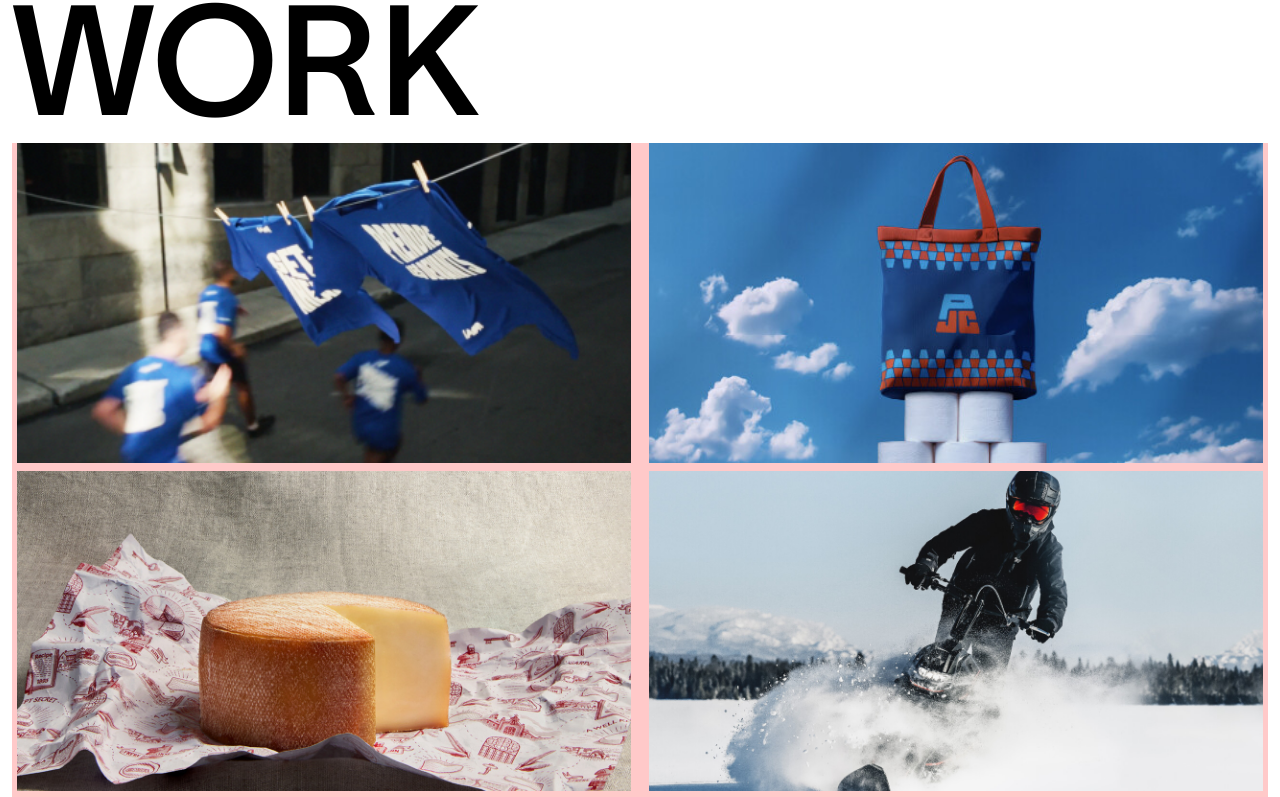
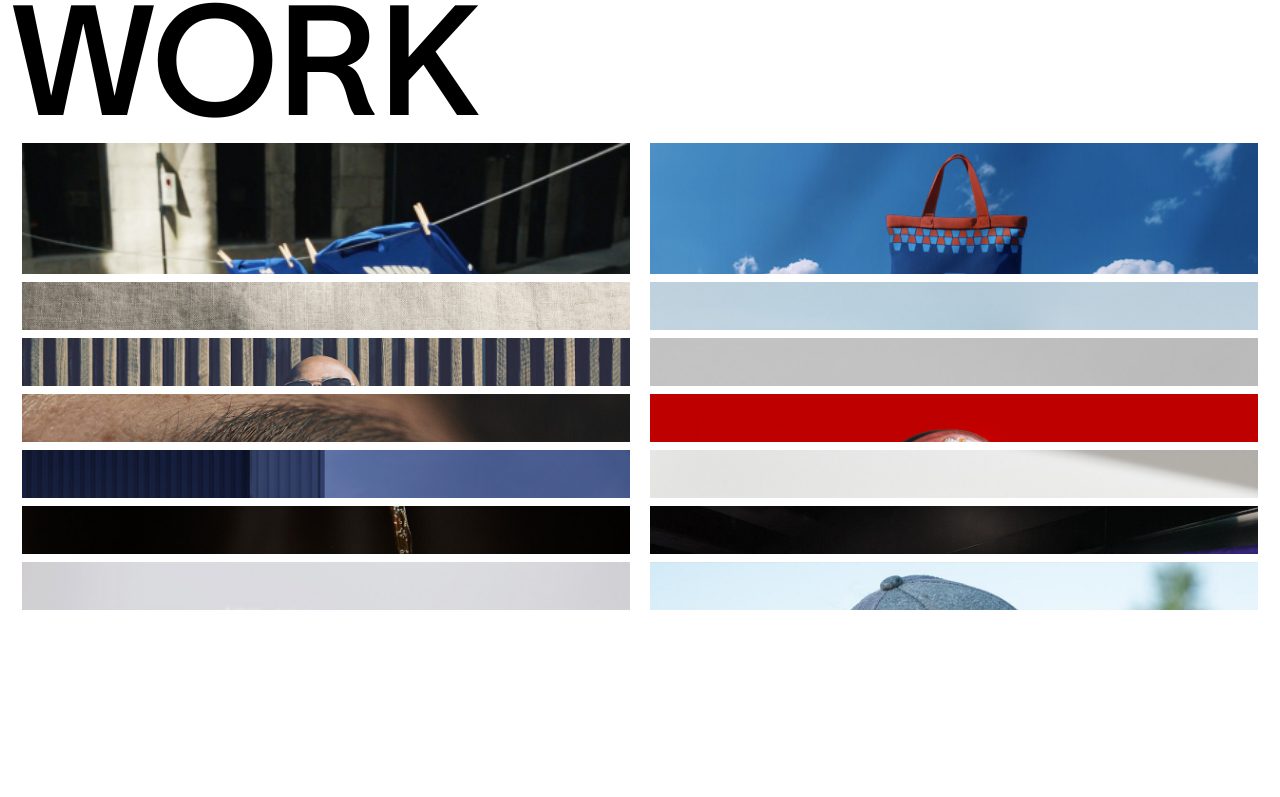
Before and after one commit to hafizmuhammadsufyan/K72, a React (Vite) app: page /projects in a window 1280 px wide. Shown: the part 403-1200 px from the top of the page. After the commit the page ends 1021 px from the top, so only its background shows below. Built offline with nearby package versions, Linux system fonts and the light colour scheme.

Commit message:
Completed Project Page

```diff
--- a/src/Pages/Projects.jsx
+++ b/src/Pages/Projects.jsx
@@ -9,10 +9,6 @@ const Projects = () => {
   const workUpperLeft = useRef(null)
   const workUpperMiddle = useRef(null)
   const workUpperRight = useRef(null)
-
-  // console.log(workUpperLeft.current.innerText);
-
-
 
   const workData = [
     {
@@ -55,6 +51,37 @@ const Projects = () => {
       left2: "Lassonde",
       middle2: "Fruite",
       right2: "2021"
+    },
+
+    {
+      workImg1: "workimg9.jpg",
+      left1: "PME MTL",
+      middle1: "Open",
+      right1: "2020",
+      workImg2: "workimg10.jpg",
+      left2: "GrandaWorld",
+      middle2: "Crisis24",
+      right2: "2021"
+    },
+    {
+      workImg1: "workimg11.jpg",
+      left1: "La Fondation BAnQ",
+      middle1: "100 Temps",
+      right1: "2020",
+      workImg2: "workimg12.jpg",
+      left2: "Orchestre Symphonique",
+      middle2: "Synthesia",
+      right2: "2019"
+    },
+    {
+      workImg1: "workimg13.jpg",
+      left1: "Lamajuere",
+      middle1: "Lamajuere",
+      right1: "2019",
+      workImg2: "workimg14.jpg",
+      left2: "Solio",
+      middle2: "La Coop",
+      right2: "2019"
     },
   ]
 
@@ -113,30 +140,69 @@ const Projects = () => {
       })
   }
 
-  // gsap.registerPlugin(ScrollTrigger)
+  gsap.registerPlugin(ScrollTrigger)
+
+  useGSAP(() => {
+  gsap.set('.workDivParent', {
+    height: "3rem",
+    overflow: 'hidden'
+  })
+})
+
+
+useGSAP(() => {
+  const rows = gsap.utils.toArray('.workDivParent')
+
+
+  const tl = gsap.timeline({
+    scrollTrigger: {
+      trigger: '.lol',
+      start: 'top 80%',
+      end: `+=${rows.length * 310}`, // scroll distance
+      scrub: true,
+    }
+  })
+
+  rows.forEach(row => {
+    tl.to(row, {
+      height: '20rem',
+      ease: 'none'
+    })
+  })
+})
 
 // useGSAP(() => {
-  //   gsap.from('.workDivParent', {
-  //     height: 0,
-  //     stagger: {
-  //       amount: 0.5
-  //     },
+//   const rows = gsap.utils.toArray('.workDivParent')
+
+//   const ROW_OPEN_HEIGHT = 320   // jitni height chahiye
+//   const SCROLL_PER_ROW = window.innerHeight * 0.8 // har row ka scroll time
+
+//   const tl = gsap.timeline({
 //     scrollTrigger: {
 //       trigger: '.lol',
-  //       markers: true,
-  //       start: "top 100%",
-  //       end: "top -100%",
-  //       scrub: true
-  //     },
+//       start: 'top 100%',
+//       end: `+=${rows.length * SCROLL_PER_ROW}`,
+//       scrub: true,
+//       pin: true,
+//       anticipatePin: 1
+//     }
+//   })
 
+//   rows.forEach(row => {
+//     tl.to(row, {
+//       height: ROW_OPEN_HEIGHT,
+//       ease: 'none',
+//       duration: 1
+//     })
 //   })
 // })
 
 
 
 
+
   return (
-    <div className='pt-1'>
+    <div className='boody pt-1'>
       <div className='h-[7.5vh] fixed top-0 left-0 w-full bg-white z-2'></div>
       <div ref={workUpperRef} className='flex text-black border-y-2 z-5 justify-between fixed w-full bg-white top-[7.5vh] px-5 py-2'>
         <div><h3 ref={workUpperLeft} className='font-[font300] font-normal text-4xl'>iA Financial Group</h3></div>
@@ -149,13 +215,11 @@ const Projects = () => {
         </div>
         <div className='lol -mt-12'
           onMouseEnter={inAnimation}
-          onMouseLeave={outAnimation}
-        >
-          <div className='workDivParent w-full bg-red-200 flex justify-around flex-wrap gap-2'>
+          onMouseLeave={outAnimation}>
           {workData.map((works, idx) => {
             return (
-                <>
-                  <div key={idx} className='workDiv w-[47.9vw] h-[40vh] relative overflow-hidden cursor-pointer'
+              <div className='workDivParent w-full flex justify-around flex-wrap mb-2' key={idx}>
+                <div className='workDiv w-[47.5vw] h-full relative overflow-hidden cursor-pointer'
                   onMouseEnter={() => {
                     workUpperLeft.current.innerText = works.left1
                     workUpperMiddle.current.innerText = works.middle1
@@ -164,12 +228,12 @@ const Projects = () => {
                   }}
 
                 >
-                    <img className='h-full w-full object-cover' src={works.workImg1} alt="" />
+                  <img className='h-full w-full object-top object-cover' src={works.workImg1} alt="" />
                   <div className='opacity-0 w-full h-full bg-black/30 absolute top-0 left-0 flex justify-center items-center'>
                     <a className='text-white transition-all border-2 rounded-full py-1 px-10 text-4xl font-[font500] uppercase' href="#">View Project</a>
                   </div>
                 </div>
-                  <div key={idx} className='workDiv w-[47.9vw] h-[40vh] relative overflow-hidden cursor-pointer'
+                <div className='workDiv w-[47.5vw] h-full relative overflow-hidden cursor-pointer'
                   onMouseEnter={() => {
                     workUpperLeft.current.innerText = works.left2
                     workUpperMiddle.current.innerText = works.middle2
@@ -178,16 +242,39 @@ const Projects = () => {
                   }}
 
                 >
-                    <img className='h-full w-full object-cover' src={works.workImg2} alt="" />
+                  <img className='h-full w-full object-top object-cover' src={works.workImg2} alt="" />
                   <div className='opacity-0 w-full h-full bg-black/30 absolute top-0 left-0 flex justify-center items-center'>
                     <a className='text-white transition-all border-2 rounded-full py-1 px-10 text-4xl font-[font500] uppercase' href="#">View Project</a>
                   </div>
                 </div>
-                </>
-
+              </div>
             )
           })}
+          {/* {workData.map((works, idx) => (
+            <div key={idx} className='workDivParent w-full h-80 flex justify-around flex-wrap mb-10'>
+              {[1, 2].map((num) => (
+                <div
+                  key={num}
+                  className='workDiv w-[47.5vw] h-full relative overflow-hidden cursor-pointer'
+                  onMouseEnter={() => {
+                    workUpperLeft.current.innerText = works[`left${num}`]
+                    workUpperMiddle.current.innerText = works[`middle${num}`]
+                    workUpperRight.current.innerText = works[`right${num}`]
+                    colorAnimation()
+                  }}
+                >
+                  <img className='h-full w-full object-cover' src={works[`workImg${num}`]} alt="" />
+                  <div className='opacity-0 w-full h-full bg-black/30 absolute top-0 left-0 flex justify-center items-center'>
+                    <a className='text-white transition-all border-2 rounded-full py-1 px-10 text-4xl font-[font500] uppercase' href="#">View Project</a>
                   </div>
+                </div>
+              ))}
+            </div>
+          ))} */}
+
+
+
+
         </div>
       </div>
     </div>
```
Lines whose indentation alone changed are shown as unchanged.
